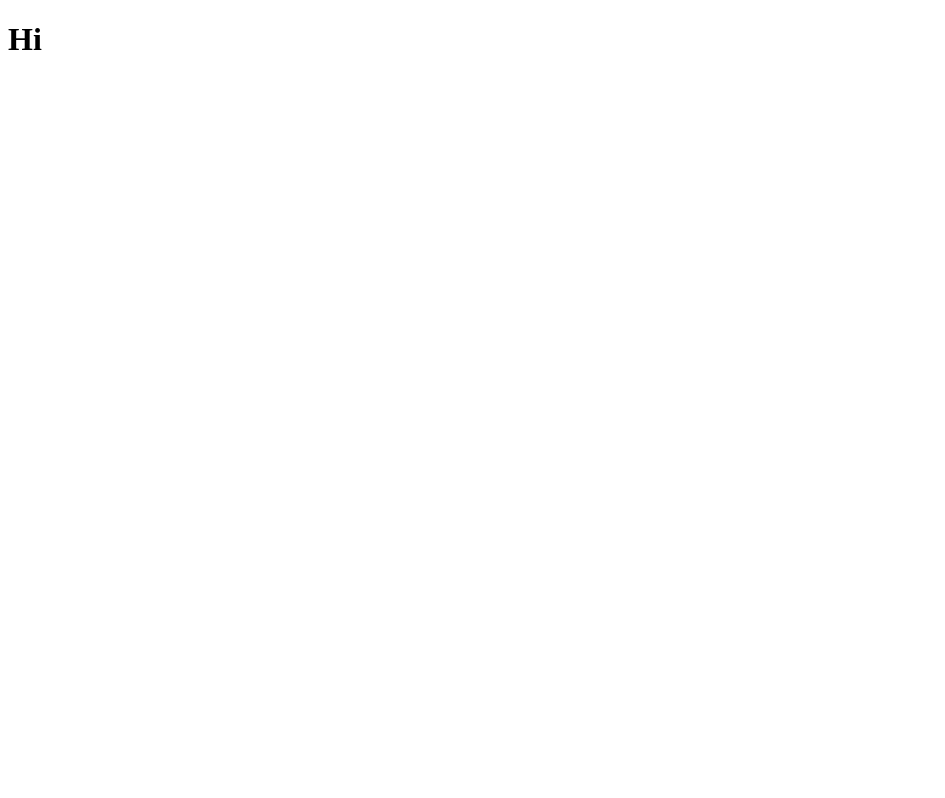
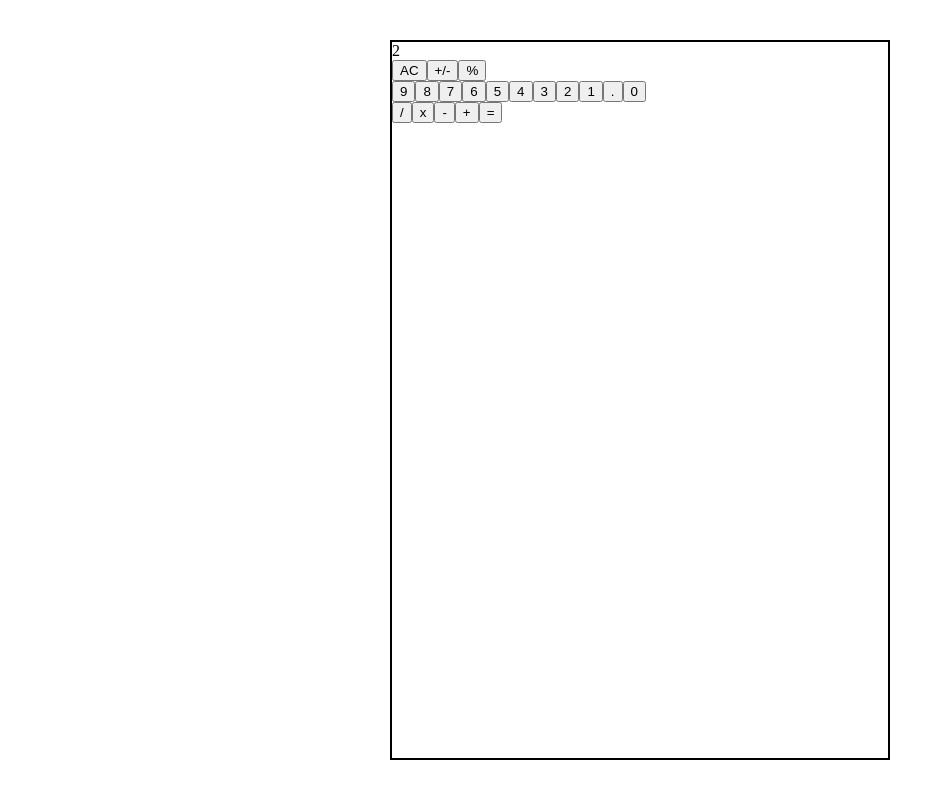
Before and after one commit to RossHathaway/Calculator, a React app: page / in a window 1280 px wide. Shown: the whole page, without its empty margins (0-945 px from the left). Built offline with nearby package versions, Linux system fonts and the light colour scheme.

Commit message:
have outline of calculator with basic style
no functionality yet

```diff
--- /dev/null
+++ b/src/NumberSection.js
@@ -0,0 +1,19 @@
+import React from "react";
+
+const NumberSection = props => {
+  const numbers = ["9", "8", "7", "6", "5", "4", "3", "2", "1", ".", "0"];
+
+  return (
+    <div className="bottom-left-keys">
+      {numbers.map(function makeNumBtn(num) {
+        return (
+          <button className="btn-number" onClick={props.submitNumber} key={num}>
+            {num}
+          </button>
+        );
+      })}
+    </div>
+  );
+};
+
+export default NumberSection;
--- /dev/null
+++ b/src/OperatorSection.js
@@ -0,0 +1,19 @@
+import React from "react";
+
+const OperatorSection = function(props) {
+  const operators = ["/", "x", "-", "+", "="];
+
+  return (
+    <div>
+      {operators.map(function makeOpBtn(op) {
+        return (
+          <button className="btn-op" onClick={props.submitOp} key={op}>
+            {op}
+          </button>
+        );
+      })}
+    </div>
+  );
+};
+
+export default OperatorSection;
--- a/src/calc.js
+++ b/src/calc.js
@@ -1,13 +1,39 @@
 import React from "react";
 import ReactDOM from "react-dom";
+import NumberSection from "./NumberSection";
+import OperatorSection from "./OperatorSection";
 
 export default class Calc extends React.Component {
   constructor(props) {
     super(props);
+    this.state = {
+      currentNum: "",
+      currentSign: "",
+      prevNum: "",
+      operation: ""
+    };
   }
   render() {
-    return <h1>Hi</h1>;
+    const { currentNum, currentSign, prevNum, operation } = this.state;
+    return (
+      <div className="calc">
+        <div className="screen">2</div>
+        <div className="keys">
+          <div className="left-keys">
+            <div className="top-left-keys">
+              <button>{currentNum === "" ? "AC" : "C"}</button>
+              <button>+/-</button>
+              <button>%</button>
+            </div>
+            <NumberSection />
+          </div>
+          <div className="right-keys">
+            <OperatorSection />
+          </div>
+        </div>
+      </div>
+    );
   }
 }
 
-ReactDOM.render(<Calc />, document.getElementById("calc"));
+ReactDOM.render(<Calc />, document.getElementById("root"));
--- a/src/index.html
+++ b/src/index.html
@@ -4,10 +4,11 @@
     <meta charset="UTF-8" />
     <meta name="viewport" content="width=device-width, initial-scale=1.0" />
     <meta http-equiv="X-UA-Compatible" content="ie=edge" />
+    <link rel="stylesheet" href="./style.css" />
     <title>Calculator</title>
   </head>
   <body>
-    <div id="calc"></div>
-    <script src="./calc.js"></script>
+    <div id="root"></div>
+    <script src="./calc.js" type="text/javascript"></script>
   </body>
 </html>
--- /dev/null
+++ b/src/style.css
@@ -0,0 +1,28 @@
+html {
+  box-sizing: border-box;
+}
+*,
+*:before,
+*:after {
+  box-sizing: inherit;
+}
+
+body {
+  margin: 0;
+}
+
+#root {
+  display: flex;
+  align-items: center;
+  justify-content: center;
+  width: 100vw;
+  height: 100vh;
+}
+
+.calc {
+  border: 2px solid black;
+  max-width: 500px;
+  width: 90%;
+  height: 90%;
+  max-height: 750px;
+}
```
